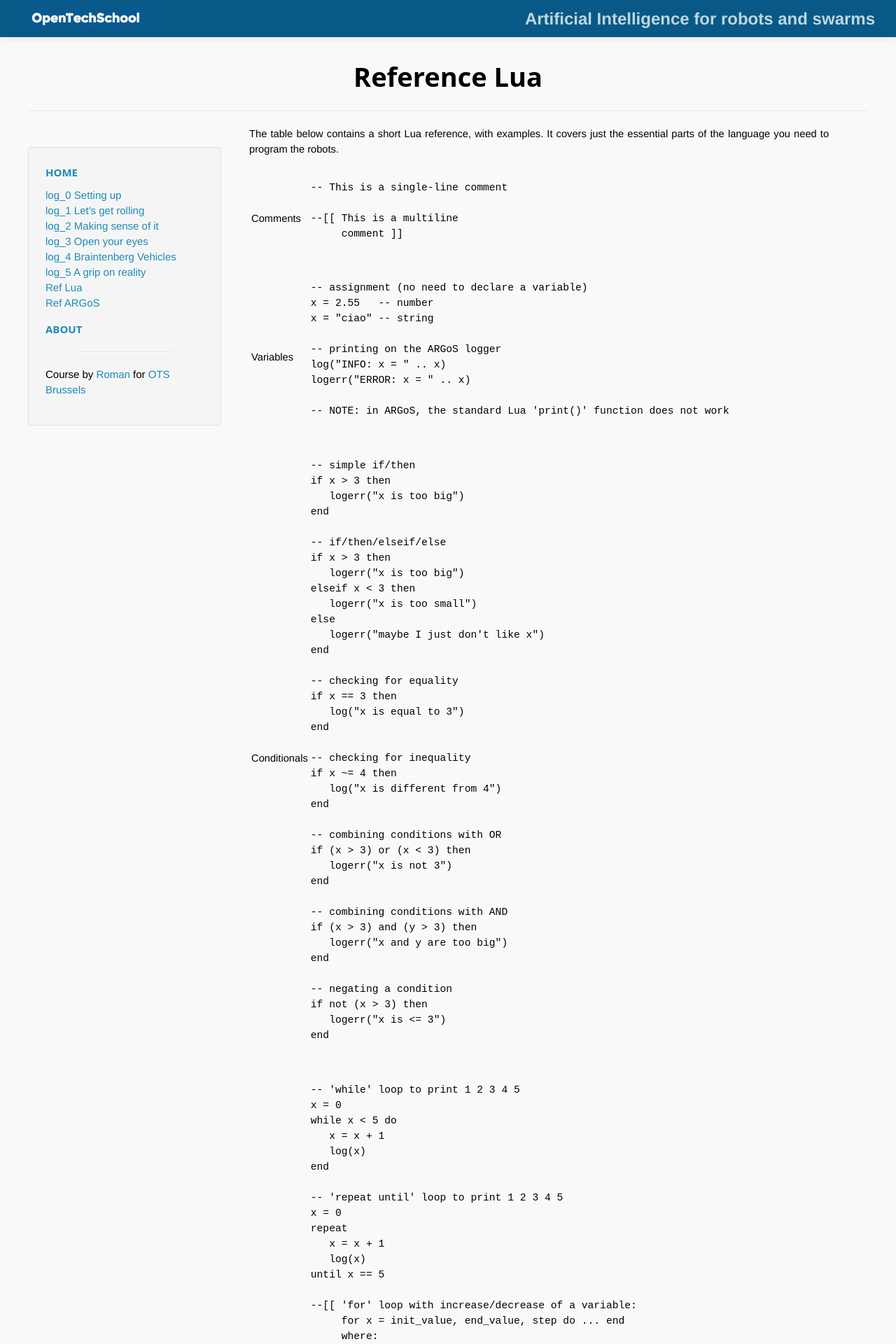
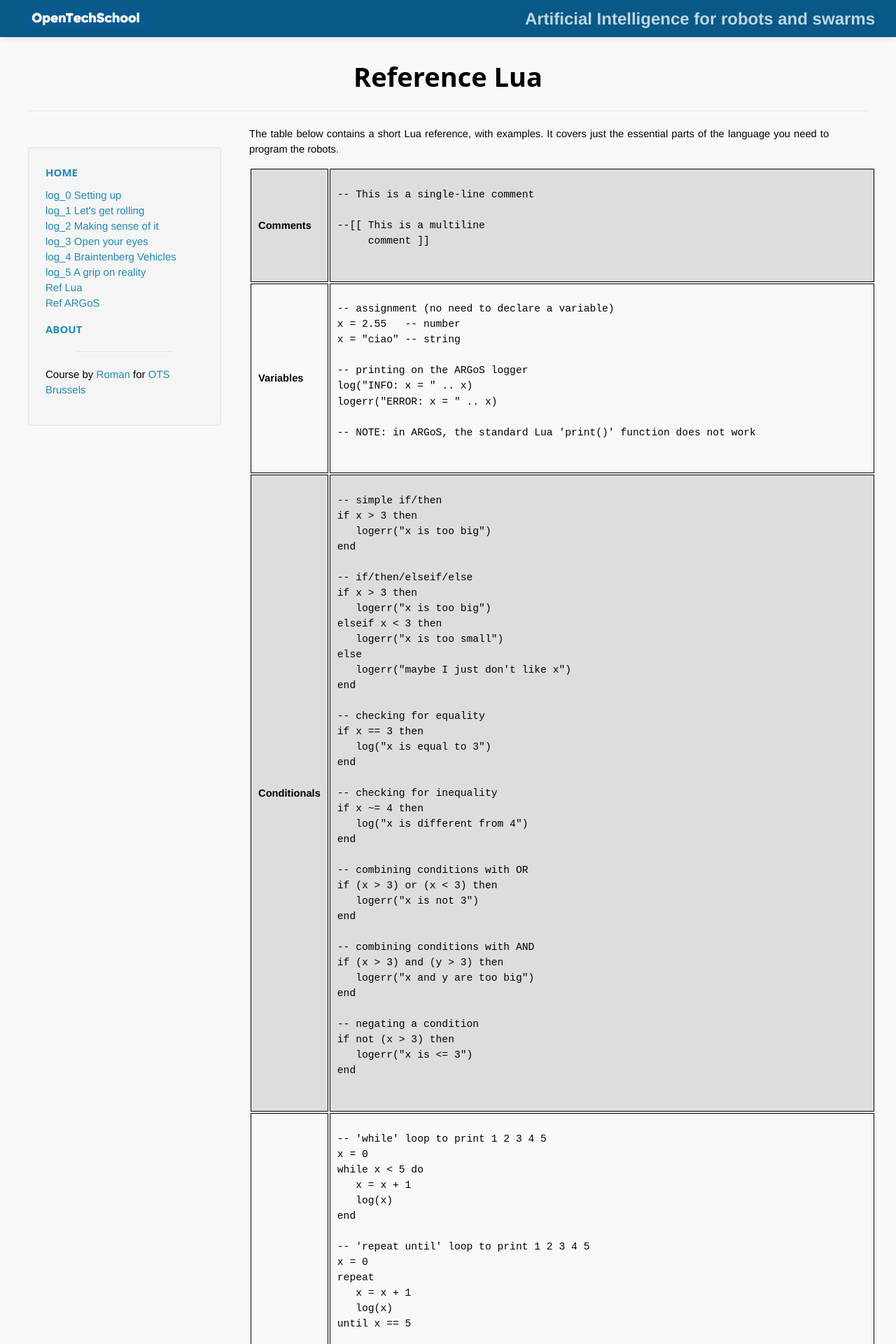
Before and after one commit to OpenTechSchool-Brussels/AI-for-robots-and-swarms, a Jekyll site: the page built from ref_lua.html, in a window 1280 px wide. Shown: the top 1920 px of the page at 70% size. Built offline with Jekyll 4.4.1, drawn with Linux system fonts in a browser that asks for light colours; Markdown is read by kramdown in place of the engine named in the settings.

Commit message:
Update main.css

```diff
--- a/css/main.css
+++ b/css/main.css
@@ -224,3 +224,35 @@ pre a:only-of-type::before {
 .authorName{
   font-weight:bold;
 }
+
+      table#main{
+      background-color: white;
+      width: 700px;
+      text-align: center;
+      }
+
+      table#contact td{
+      padding: 2px 20px 0px 0px;
+      text-align: left;
+      }
+
+      table dt {
+      font-weight: bold;
+      }
+
+      table.code {
+      margin-top: 15px;
+      }
+
+      table.code tr.even {
+      background-color: #DDDDDD;
+      }
+
+      table.code td {
+      padding: 10px 10px;
+      border: 1px solid black;
+      }
+
+      table.code td.category {
+      font-weight: bold;
+      }
```
